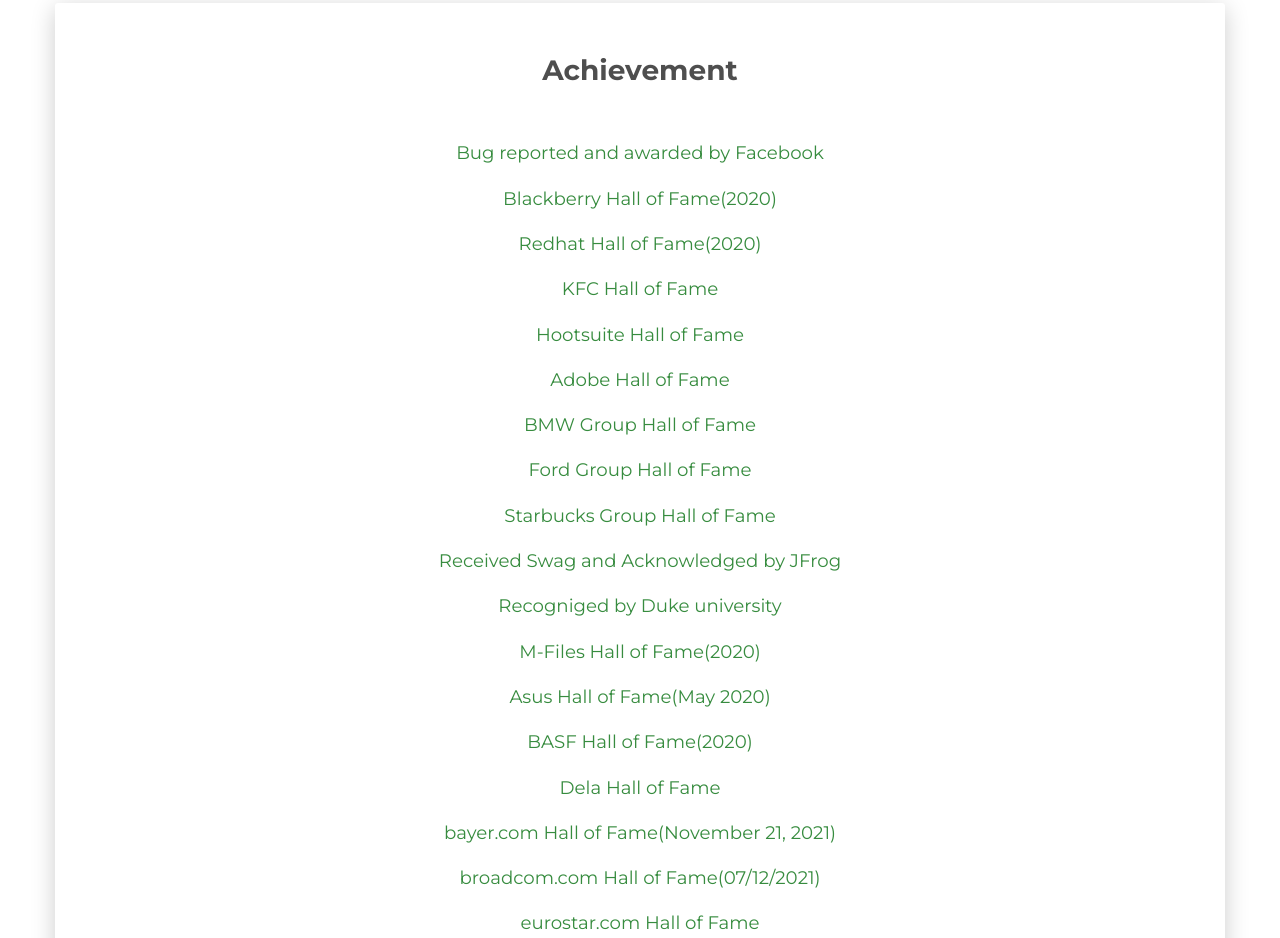
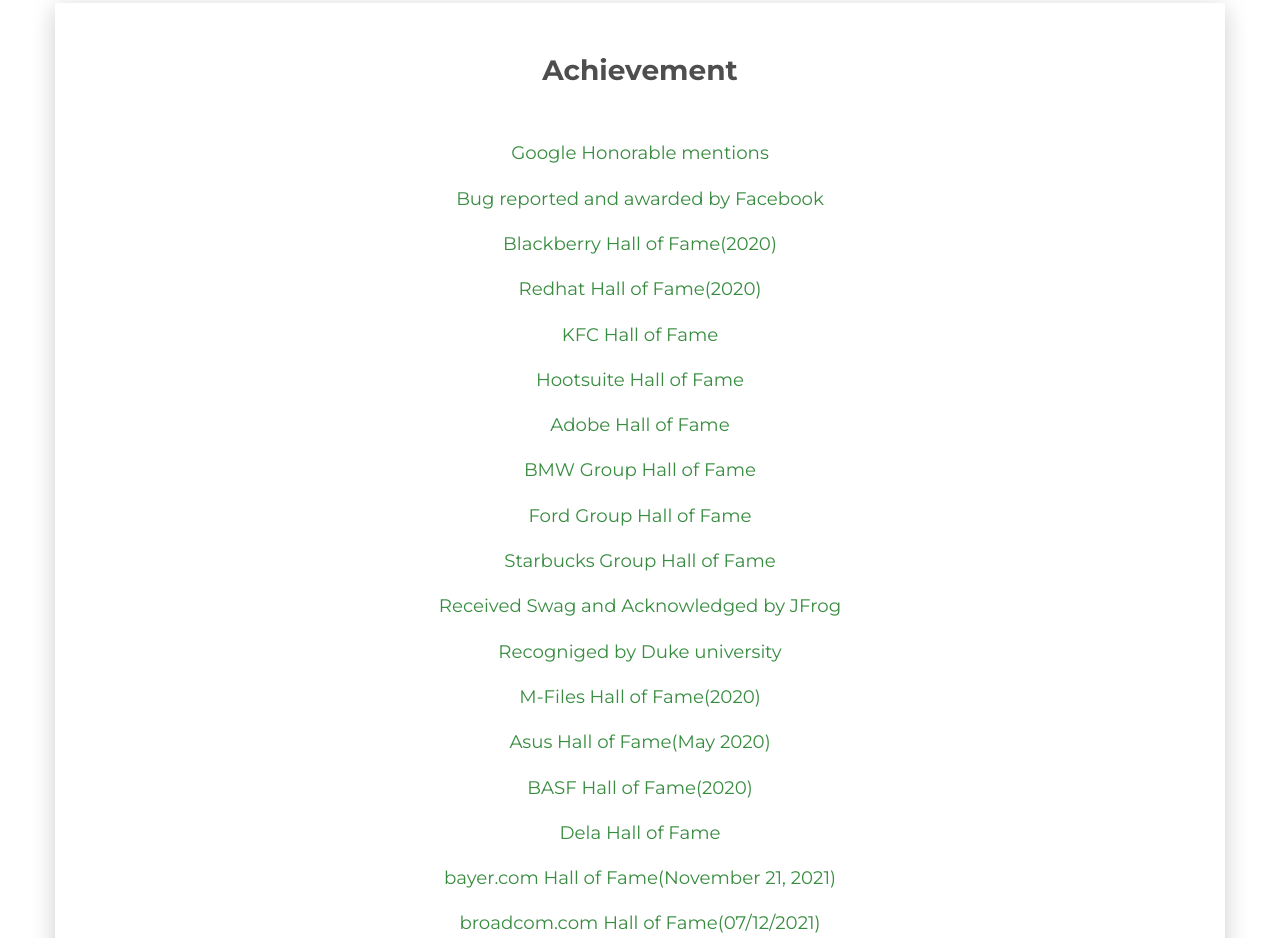
Before and after one commit to nvk0x/nvk0x.github.io, a plain HTML site: page index.html in a window 1280 px wide. Shown: the part 1638-2576 px from the top of the page. Drawn offline with nearby package versions, Linux system fonts and the light colour scheme.

Commit message:
google HoF updated

```diff
--- a/index.html
+++ b/index.html
@@ -242,6 +242,7 @@
 							</div>
 						</div>
 
+				 <p style="text-align:center;font-size:130%;"><a href="https://bughunters.google.com/leaderboard/honorable-mentions">Google Honorable mentions</a></p>
 				<p style="text-align:center;font-size:130%;"><a href="https://www.linkedin.com/posts/naveenkmt_bugbounty-cybersecurite-activity-6767718534123438080-X3a0">Bug reported and awarded by Facebook</a></p>
 				<p style="text-align:center;font-size:130%;"><a href="https://www.blackberry.com/us/en/services/blackberry-product-security-incident-response">Blackberry Hall of Fame(2020)</a></p>
 				<p style="text-align:center;font-size:130%;"><a href="https://access.redhat.com/articles/66234">Redhat Hall of Fame(2020)</a></p>
```
Also changed, not shown: 1 other file.
